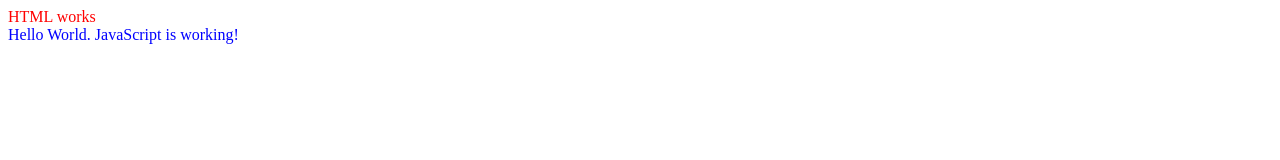
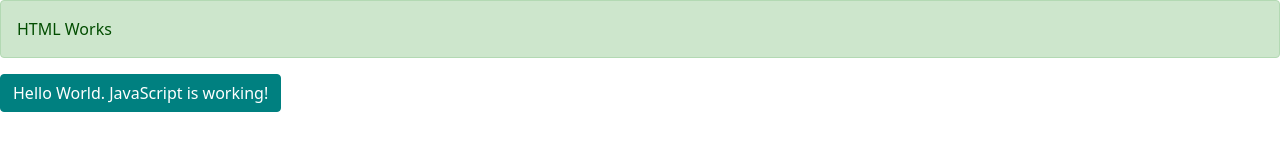
Before and after one commit to Saurabh-Mudgal/webpack-react-template, a website built with webpack: page src/index.html in a window 1280 px wide. Built offline with nearby package versions, Linux system fonts and the light colour scheme.

Commit message:
Added bootstrap. Configuration works.

```diff
--- a/package.json
+++ b/package.json
@@ -9,6 +9,7 @@
   "author": "saurabh",
   "license": "ISC",
   "devDependencies": {
+    "bootstrap": "^5.1.3",
     "css-loader": "^6.7.1",
     "sass": "^1.51.0",
     "sass-loader": "^12.6.0",
--- a/src/index.html
+++ b/src/index.html
@@ -7,8 +7,8 @@
     <title>Document</title>
 </head>
 <body>
-    HTML works
-    <div class="root"></div>
+    <div class="alert alert-danger">HTML Works</div>
+    <div class="root btn btn-primary"></div>
     <script src="../dist/main.bundle.js"></script>
 
 </body>
--- a/src/scss/main.scss
+++ b/src/scss/main.scss
@@ -1,7 +1,3 @@
-body {
-    color: red;
-}
-
-.root {
-    color: blue;
-}
+$primary: teal;
+$danger: #038100;
+@import "~bootstrap/scss/bootstrap";
```
Also changed, not shown: 1 other file.
